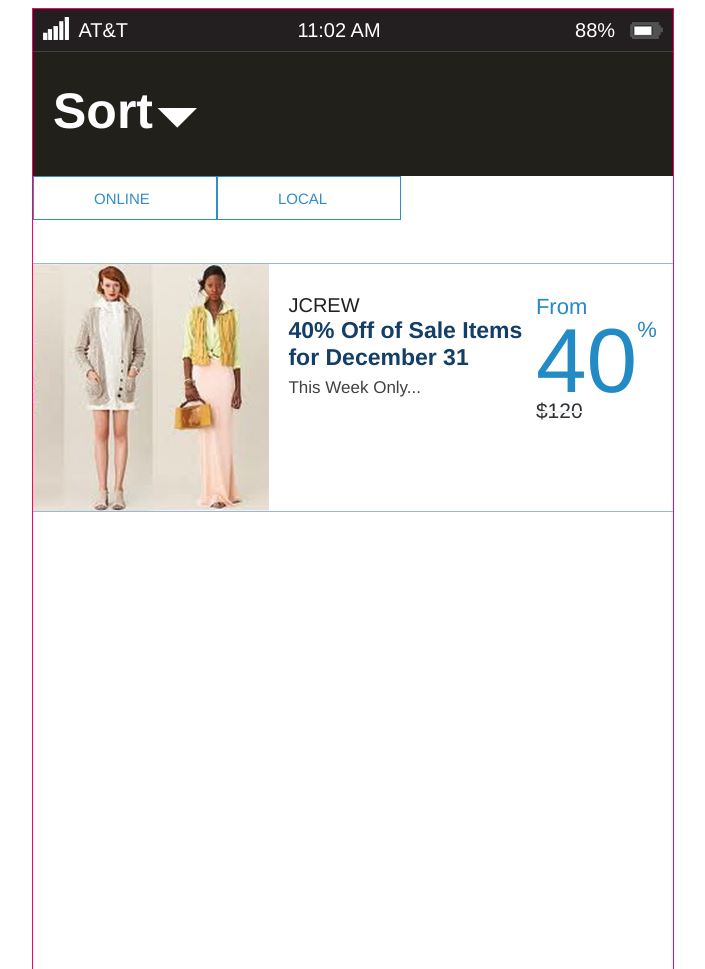
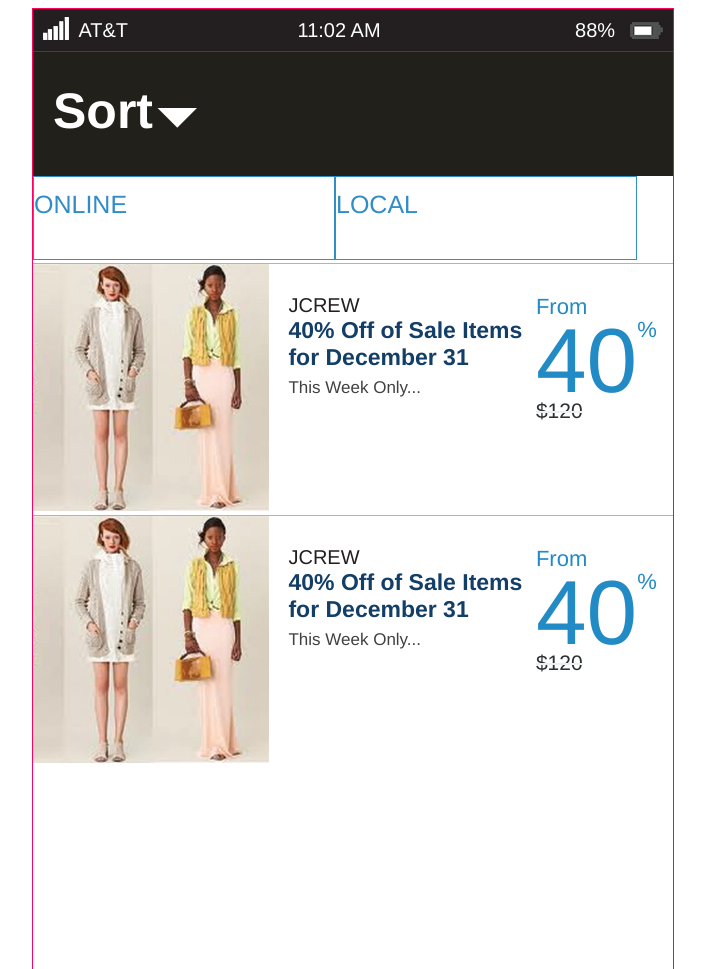
Before and after one commit to keeronmarc/wunderl, a plain HTML site: page index.html in a window 1280 px wide. Shown: the top 969 px of the page, without its empty margins (287-992 px from the left). Drawn offline with Linux system fonts and the light colour scheme.

Commit message:
updated top menu

```diff
--- a/index.html
+++ b/index.html
@@ -42,6 +42,19 @@
                         <div class="deals-discount-time"><span style="color:#2e3133;">$120</span></div>
                     </div>
                 </div>
+                <div class="deals1">
+                    <div class="deals-photo"><img src="images/d_jcrew_03.jpg" height="" width="" /></div>
+                    <div class="deals-info">
+                        <div class="deals-info-brand">Jcrew</div>
+                        <div class="deals-info-info">40% Off of Sale Items for December 31</div>
+                        <div class="deals-info-time">This Week Only...</div>
+                    </div>
+                    <div class="deals-discount">
+                        <div class="deals-discount-brand">From</div>
+                        <div class="deals-discount-info">40<div style="display: inline-block;font-size: 22px;vertical-align: top;margin:8px 0px 0px 0px;">%</div></div>
+                        <div class="deals-discount-time"><span style="color:#2e3133;">$120</span></div>
+                    </div>
+                </div>
 
             </div>
         </div>
--- a/styles/styles.scss
+++ b/styles/styles.scss
@@ -103,8 +103,8 @@
 	display: inline-block;
 
 	ul {
-		width: 375px;
-		height: 44px;
+		width: 620px;
+		height: 64px;
 		display: inline-block;
 		margin: 0px;
 		padding:0px;
@@ -112,17 +112,17 @@
 
 	li {
 		display: inline-block;
-		width: 182px;
-		height: 42px;
+		width: 300px;
+		height: 82px;
 		background: none;
 		border: 1px solid #318dc5;
 		margin: 0px 0px 0px 0px;
 		padding:0px 0px 0px 0px;
 
 		p  {
-			font-size: 15px;
+			font-size: 25px;
 			color: #318dc5;
-			margin: 13px 0px 0px 60px;
+			margin: 13px 0px 0px 0px;
 			text-transform: uppercase;
 		}
 	}
@@ -139,7 +139,6 @@
 	width: 640px;
 	display: inline-block;
 	border-top: 1px solid #97b9dd;
-	border-bottom: 1px solid #97b9dd;
 
 	.deals-photo {
 		height: 247px;
```
Also changed, not shown: css/styles.css.
